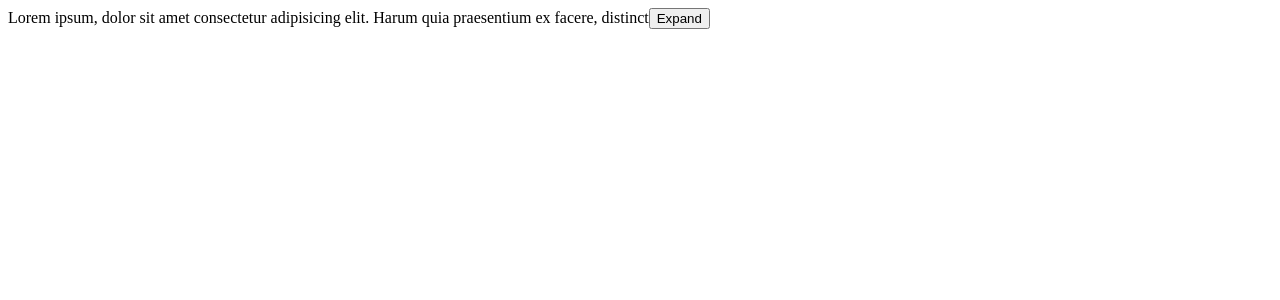
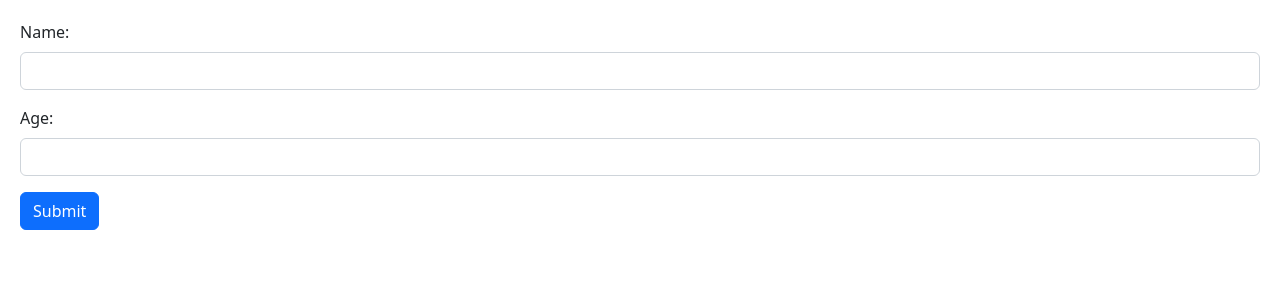
Before and after one commit to Karanfullstack/react-plus-typescript-1, a React (Vite) app: page / in a window 1280 px wide. Shown: the top 300 px of the page. Built offline with nearby package versions, Linux system fonts and the light colour scheme.

Commit message:
Building Form

```diff
--- a/src/App.tsx
+++ b/src/App.tsx
@@ -1,21 +1,9 @@
-import { useState } from "react";
-import ExpandableText from "./components/ExpandableText";
+import Form from "./components/Form/Form";
 
 function App() {
 	return (
 		<div>
-			<ExpandableText maxLength={100}>
-				Lorem ipsum, dolor sit amet consectetur adipisicing elit. Harum quia
-				praesentium ex facere, distinctio ullam reiciendis neque vel est,
-				recusandae delectus? Eos, expedita quidem itaque doloribus quo vero iure
-				cum. Lorem ipsum, dolor sit amet consectetur adipisicing elit. Harum
-				quia praesentium ex facere, distinctio ullam reiciendis neque vel est,
-				recusandae delectus? Eos, expedita quidem itaque doloribus quo vero iure
-				cum. Lorem ipsum, dolor sit amet consectetur adipisicing elit. Harum
-				quia praesentium ex facere, distinctio ullam reiciendis neque vel est,
-				recusandae delectus? Eos, expedita quidem itaque doloribus quo vero iure
-				cum....
-			</ExpandableText>
+			<Form />
 		</div>
 	);
 }
--- a/src/components/ExpandableText.tsx
+++ b/src/components/ExpandableText.tsx
@@ -1,4 +1,4 @@
-import React, { type ReactNode, useState } from "react";
+import { useState } from "react";
 
 interface ExpandableTextProps {
 	children: string;
@@ -9,10 +9,10 @@
 	maxLength,
 }: ExpandableTextProps) {
 	const [isExpanded, setIsExpanded] = useState(false);
+	const text = isExpanded ? children : children.substring(0, maxLength);
 	return (
 		<div>
-			{isExpanded ? children : children.slice(0, maxLength)}
-
+			{text}...
 			<button onClick={() => setIsExpanded(!isExpanded)}>
 				{isExpanded ? "Less.." : "Expand"}
 			</button>
--- /dev/null
+++ b/src/components/Form/Form.tsx
@@ -0,0 +1,23 @@
+import React from "react";
+
+export default function Form() {
+	return (
+		<form>
+			<div className="mb-3">
+				<label htmlFor="name" className="form-label">
+					Name:
+				</label>
+				<input type="text" id="name" className="form-control" />
+			</div>
+			<div className="mb-3">
+				<label htmlFor="age" className="form-label">
+					Age:
+				</label>
+				<input type="number" id="age" className="form-control" />
+			</div>
+			<button type="submit" className="btn btn-primary">
+				Submit
+			</button>
+		</form>
+	);
+}
--- a/src/index.css
+++ b/src/index.css
@@ -0,0 +1,4 @@
+body {
+	padding: 20px;
+	box-sizing: border-box;
+}
--- a/src/main.tsx
+++ b/src/main.tsx
@@ -1,8 +1,8 @@
 import React from "react";
 import ReactDOM from "react-dom/client";
 import App from "./App";
-// import "bootstrap/dist/css/bootstrap.css";
-
+import "bootstrap/dist/css/bootstrap.css";
+import "./index.css";
 ReactDOM.createRoot(document.getElementById("root") as HTMLElement).render(
 	<React.StrictMode>
 		<App />
```
